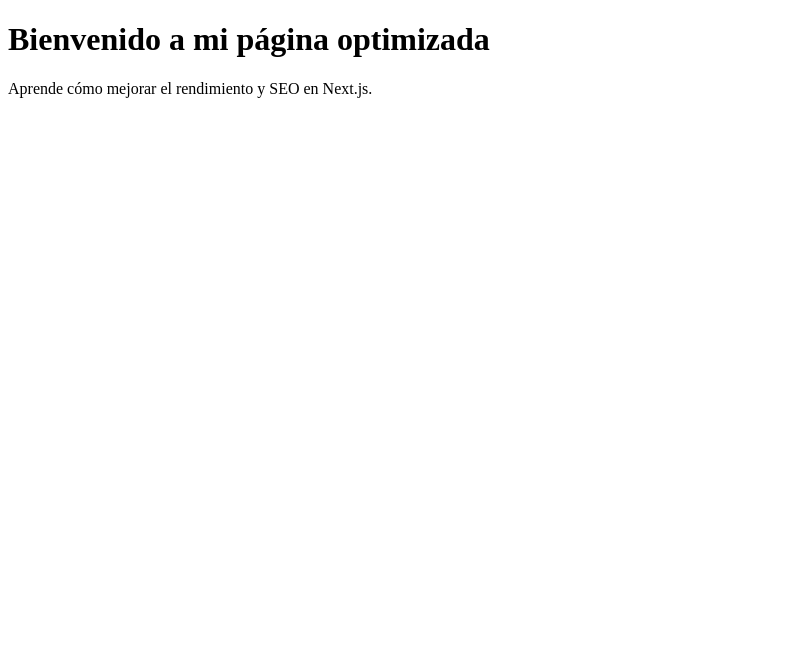
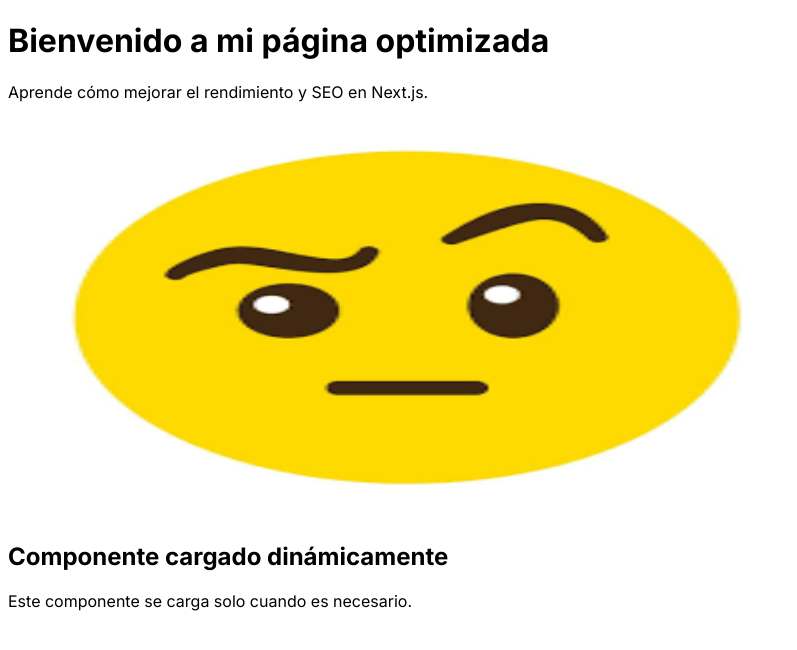
Before and after one commit to Yoselinh/lab14-web, a Next.js app: page / in a window 1280 px wide. Shown: the top 650 px of the page, without its empty margins (0-797 px from the left). Built offline with nearby package versions, Linux system fonts and the light colour scheme.

Commit message:
Actualiza BASE_URL del sitemap

```diff
--- /dev/null
+++ b/components/LargeComponent.js
@@ -0,0 +1,8 @@
+export default function LargeComponent() {
+  return (
+    <div>
+      <h2>Componente cargado dinámicamente</h2>
+      <p>Este componente se carga solo cuando es necesario.</p>
+    </div>
+  );
+}
--- /dev/null
+++ b/pages/_app.js
@@ -0,0 +1,13 @@
+import { Inter } from "next/font/google";
+
+const inter = Inter({ subsets: ["latin"] });
+
+function MyApp({ Component, pageProps }) {
+  return (
+    <main className={inter.className}>
+      <Component {...pageProps} />
+    </main>
+  );
+}
+
+export default MyApp;
--- a/pages/api/sitemap.js
+++ b/pages/api/sitemap.js
@@ -1,4 +1,5 @@
 const BASE_URL = "https://mi-proyecto-seo-wzfl.onrender.com";
+const urls = ["/", "/blog", "/contacto"];
 
 export default async function handler(req, res) {
   const urls = ["/", "/blog", "/contacto"]; // Agrega más rutas dinámicamente
--- a/pages/index.js
+++ b/pages/index.js
@@ -1,4 +1,10 @@
 import Head from "next/head";
+import Image from "next/image";
+import dynamic from "next/dynamic";
+
+const DynamicComponent = dynamic(() => import("../components/LargeComponent"), {
+  ssr: false,
+});
 
 export default function Home() {
   return (
@@ -16,6 +22,16 @@ export default function Home() {
 
       <h1>Bienvenido a mi página optimizada</h1>
       <p>Aprende cómo mejorar el rendimiento y SEO en Next.js.</p>
+
+      <Image
+        src="/images/seo-image.png"
+        width={800}
+        height={400}
+        alt="Ejemplo de imagen optimizada"
+        priority
+      />
+
+      <DynamicComponent />
     </>
   );
 }
```
Also changed, not shown: pages/blog.js (added, +19 -0 lines), pages/contacto.js (added, +19 -0 lines), public/robots.txt.
